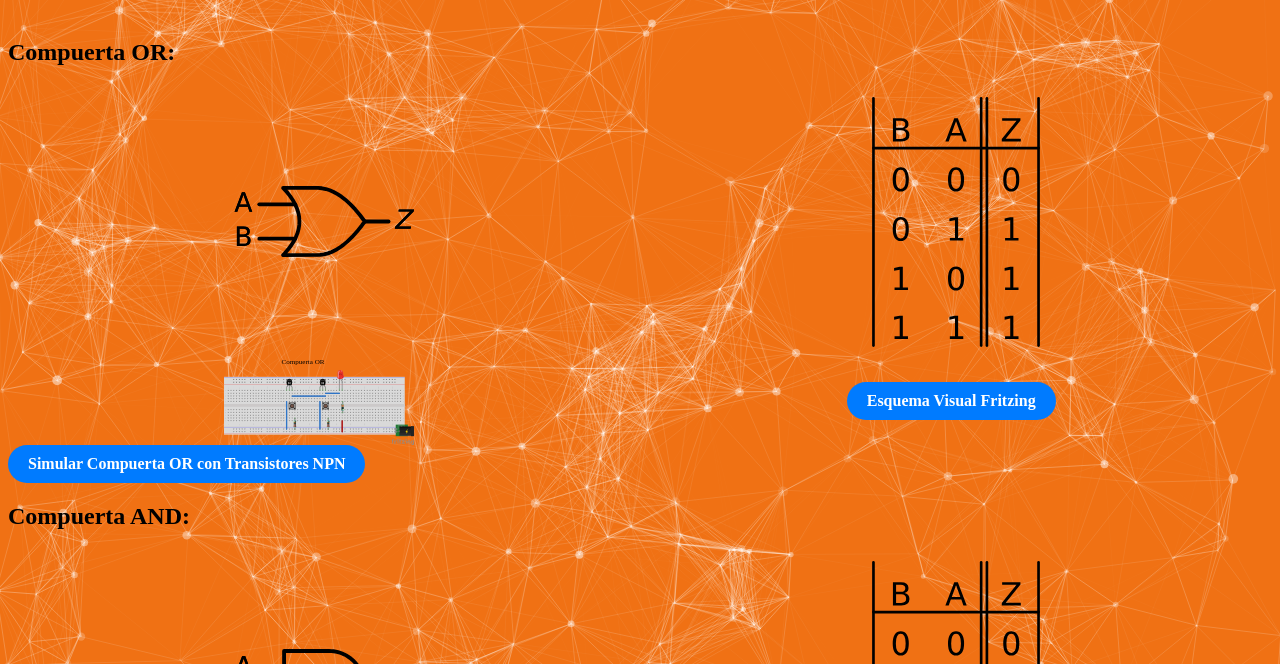
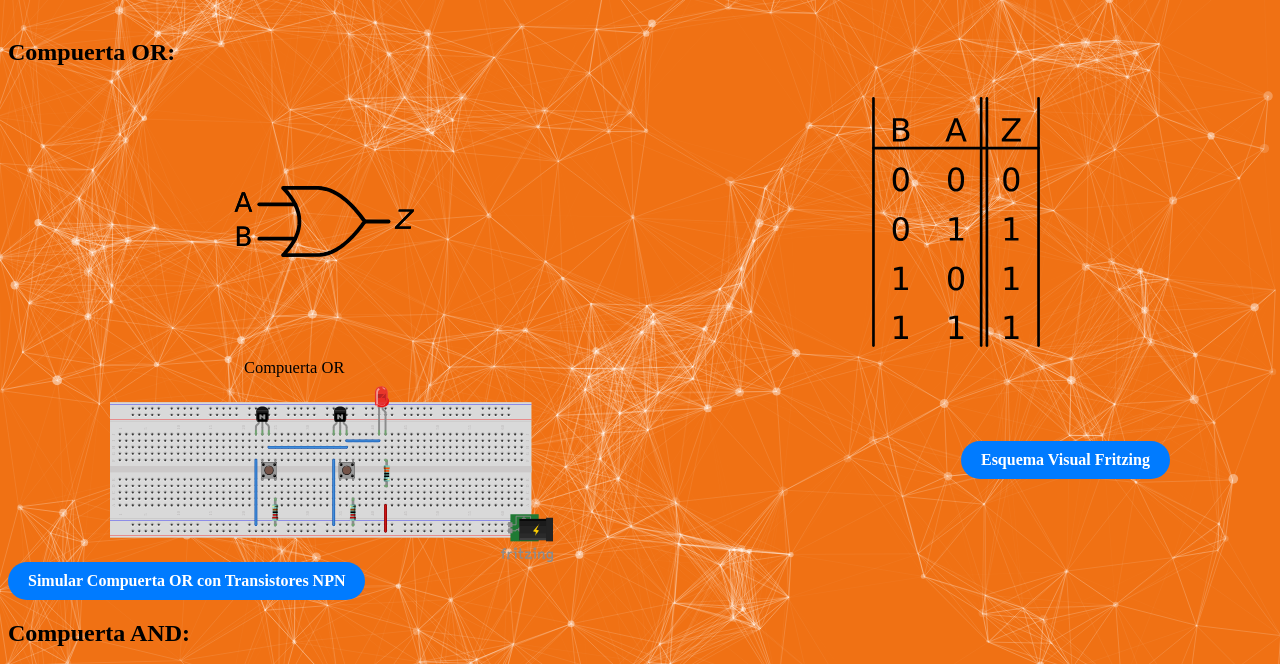
Before and after one commit to PIBSAS/Compuertas, a plain HTML site: page index.html in a window 1280 px wide. Shown: the part 79-743 px from the top of the page. Drawn offline with Linux system fonts and the light colour scheme; animation ran at ten frames a second.

Commit message:
Update index.html

```diff
--- a/index.html
+++ b/index.html
@@ -30,6 +30,16 @@
             width: 15%; /* Ajusta el ancho de las imágenes según sea necesario */
             height: auto;
         }
+
+        .fritz {
+            display: flex;
+            justify-content: space-around;
+            align-items: center;
+        }
+        .fritz img {
+            width: 35%; /* Ajusta el ancho de las imágenes según sea necesario */
+            height: auto;
+        }
         /* Particles.js CSS */
         #particles-js {
             position: fixed;
@@ -54,8 +64,8 @@
         <img src="imagenes/or.svg" alt="OR">
         <img src="imagenes/tabla_or.svg" alt="OR">
     </div>
-    <div class="container">
-        <img src="parts/OR_bb.svg" alt="OR con Transistores NPN 2N2222A">
+    <div class="fritz">
+        <img src="parts/OR_bb.svg" alt="OR con Transistores NPN 2N2222A"><br>
         <a href="OR.fzz" class="boton-enlace" target="_blank">Esquema Visual Fritzing</a>
     </div>
     <a href="or.html" class="boton-enlace" target="_blank">Simular Compuerta OR con Transistores NPN</a>
```
